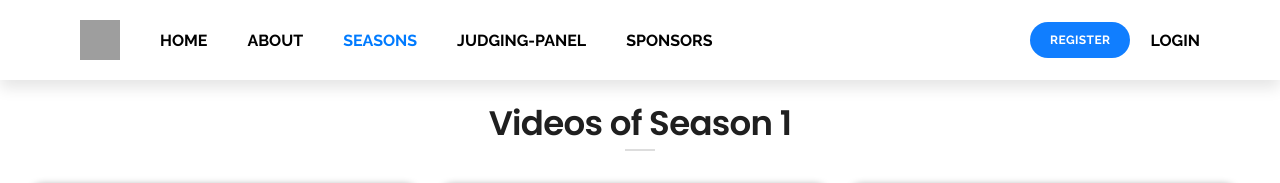
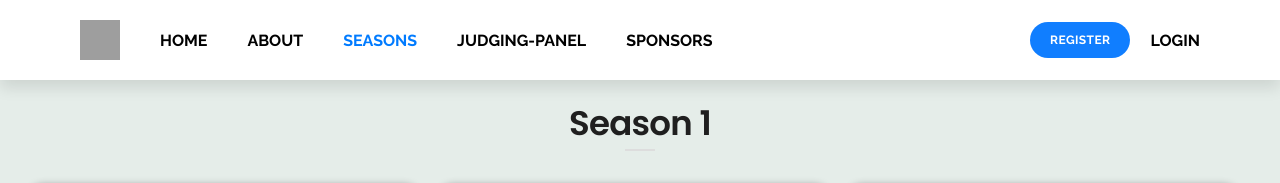
Before and after one commit to saketh12072002/180R, a website: page season1.html in a window 1280 px wide. Shown: the top 183 px of the page. Drawn offline with nearby package versions, Linux system fonts and the light colour scheme; grey boxes are pictures that could not be loaded.

Commit message:
Update season1.html

```diff
--- a/season1.html
+++ b/season1.html
@@ -26,6 +26,10 @@
 <link rel="stylesheet" type="text/css" href="trail-style.css">
 </head>
 
+<style>
+  body {
+    background-color: #e5ede9;
+  }</style>
   <!--navbar-->
 <body class="" data-page-category="" data-react-helmet="data-page-category">
   <div class="css-xke5cp"><div class="css-9cu60s"><div class="css-buknqo"><div class="css-4cffwv"><a aria-current="page" class="css-1ypw19h" href="https://gargvandit.github.io/cea/"><img src="https://www.knowafest.com/files/uploads/cea_logo-2017123002.png"style="width:40px;height:40px;"></a><a href="index.html" class="css-1gkiexl" id="cc">HOME</a><a  href="aboutus180R.html" class="css-1gkiexl" id="cc">ABOUT</a><div aria-expanded="false" class="css-1n5xfwo"><div class="css-hslo1v" id="ok1"><span style="color:#007bff;" id="cc">SEASONS</span></div></div><div class="css-dbziqx" data-popper-reference-hidden="false" data-popper-escaped="false" data-popper-placement="bottom"><div class="css-q3678j"id="nn1"><div class="css-vurnku"><a class="css-zlc80m" hreflang="en" href="season1.html"><div class="css-11p8ahm"><span class="css-vurnku">SEASON-1</span></div></a><a class="css-zlc80m" hreflang="en" href="/sprinklr-training/"><div class="css-11p8ahm"><span class="css-vurnku">SEASON-2</span></div></a></div></div><div style="position: absolute; left: 0px; transform: translate3d(0px, 0px, 0px);" class="css-1v2bo5p"id="mm1"></div></div>
@@ -47,7 +51,7 @@
 <span id="nun">
 <div>
   <div class="heading-text heading-line text-center text-dark">
-    <h4> Videos of Season 1 </h4>
+    <h4> Season 1 </h4>
 </div>
 <div id="videos">
 <!-- 1 -->
@@ -172,6 +176,7 @@
 
 </div></div>
 </span>
+
 
 
 <svg xmlns="http://www.w3.org/2000/svg" style="display: none;">
```
